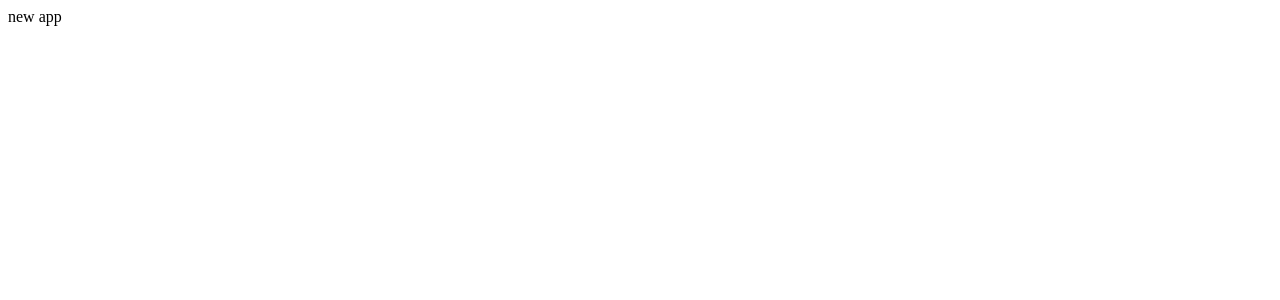
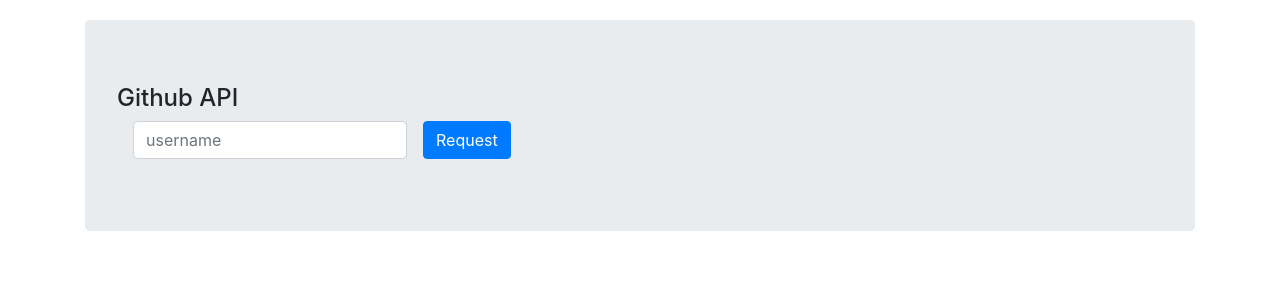
Before and after one commit to richistron/ghpwa, a React (Create React App) app: page / in a window 1280 px wide. Shown: the top 300 px of the page. Built offline with nearby package versions, Linux system fonts and the light colour scheme.

Commit message:
adds form

```diff
--- a/package.json
+++ b/package.json
@@ -10,6 +10,8 @@
     "@types/node": "^12.0.0",
     "@types/react": "^16.9.0",
     "@types/react-dom": "^16.9.0",
+    "bootstrap": "^4.4.1",
+    "node-sass": "^4.13.0",
     "prettier": "^1.19.1",
     "react": "^16.12.0",
     "react-dom": "^16.12.0",
--- a/src/App.tsx
+++ b/src/App.tsx
@@ -1,9 +1,20 @@
 import React from 'react';
+import AppContext, { reducer } from './AppContext';
+import './styles.scss';
+import GhForm from './GhForm';
 
 const App: React.FC = () => {
-  return <div className='App'>
-    new app
-  </div>;
+  const [state, dispatch] = React.useReducer(reducer, reducer());
+  return (
+    <AppContext.Provider value={{ state, dispatch }}>
+      <div className='App'>
+        <div className={'ghuser'}>
+          <h4>Github API</h4>
+          <GhForm />
+        </div>
+      </div>
+    </AppContext.Provider>
+  );
 };
 
 export default App;
--- /dev/null
+++ b/src/AppContext.ts
@@ -0,0 +1,29 @@
+import React from 'react';
+
+interface IAppState {
+  foo: boolean;
+}
+
+interface TAction {
+  type: string;
+}
+
+const INITIAL_STATE = {
+  foo: false
+};
+
+export const reducer = (state?: IAppState, action?: TAction): IAppState => {
+  if (!state) {
+    return { ...INITIAL_STATE };
+  }
+  return {
+    foo: true
+  };
+};
+
+const AppContext = React.createContext<{
+  state: IAppState;
+  dispatch: React.DispatchWithoutAction;
+} | null>(null);
+
+export default AppContext;
--- /dev/null
+++ b/src/GhForm.tsx
@@ -0,0 +1,30 @@
+import React, { ChangeEvent, SyntheticEvent, useState } from 'react';
+
+const GhForm: React.FC = () => {
+  const [txt, setValue] = useState('');
+  const handleSubmit = (e: SyntheticEvent) => {
+    e.preventDefault();
+    console.log('form sent', txt);
+  };
+  const handleInputChange = (e: ChangeEvent<HTMLInputElement>) => {
+    setValue(e.target.value);
+  };
+  return (
+    <form onSubmit={handleSubmit} className={'form-inline'}>
+      <div className='form-group mx-sm-3 mb-2'>
+        <label className='sr-only'>Username</label>
+        <input
+          onChange={handleInputChange}
+          type='text'
+          className='form-control'
+          placeholder='username'
+        />
+      </div>
+      <button type='submit' className='btn btn-primary mb-2'>
+        Request
+      </button>
+    </form>
+  );
+};
+
+export default GhForm;
--- /dev/null
+++ b/src/styles.scss
@@ -0,0 +1,10 @@
+@import '~bootstrap/scss/bootstrap';
+
+.App {
+  @extend .container;
+  padding-top: 20px;
+
+  .ghuser {
+    @extend .jumbotron;
+  }
+}
```
Also changed, not shown: 1 other file (tests, documents, lock files or other folders).
